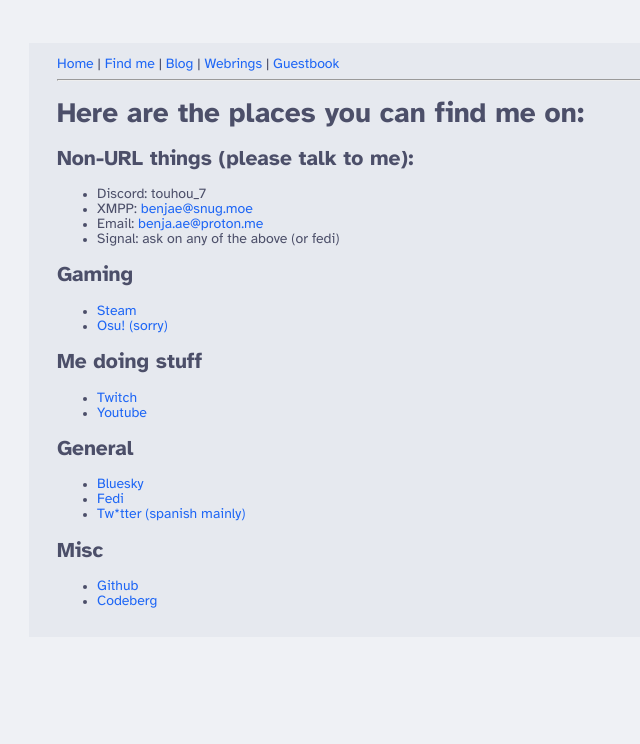
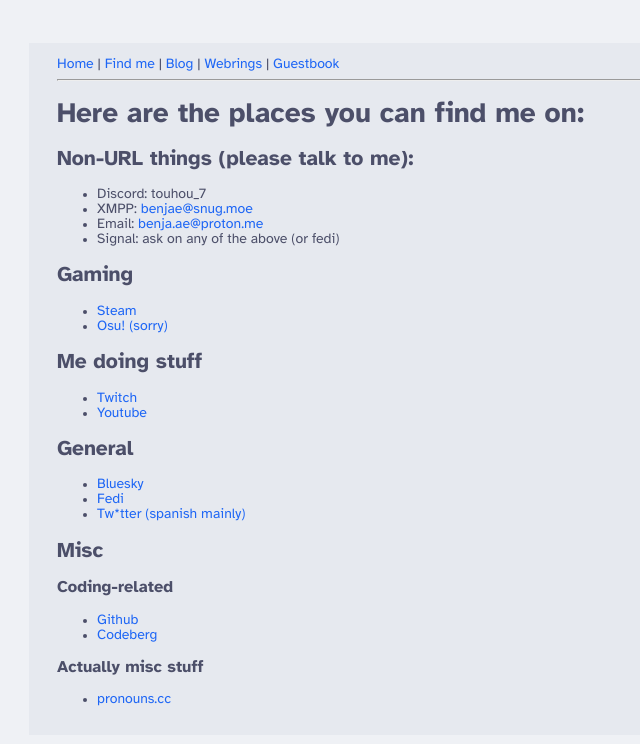
Before and after one commit to benjiae/page, an Astro site: page /where in a window 1280 px wide. Shown: the whole page, without its empty margins (14-654 px from the left). Built offline with nearby package versions, Linux system fonts and the light colour scheme; Astro itself is replaced by a stand-in of ours.

Commit message:
idk some updates

```diff
--- a/package.json
+++ b/package.json
@@ -11,10 +11,10 @@
   },
   "dependencies": {
     "@astrojs/check": "^0.9.4",
-    "@astrojs/mdx": "^3.1.9",
-    "@astrojs/rss": "^4.0.9",
+    "@astrojs/mdx": "^4.0.2",
+    "@astrojs/rss": "^4.0.10",
     "@fontsource/twinkle-star": "^5.1.0",
-    "astro": "^4.16.12",
+    "astro": "^5.0.5",
     "sanitize-html": "^2.13.1",
     "typescript": "^5.7.2"
   }
--- a/src/pages/where/index.mdx
+++ b/src/pages/where/index.mdx
@@ -26,5 +26,8 @@
 - [Tw*tter (spanish mainly)](https://x.com/touhou_7)
 
 ## Misc
+### Coding-related
 - [Github](https://github.com/benjiae)
 - [Codeberg](https://codeberg.org/benjae)
+### Actually misc stuff
+- [pronouns.cc](https://pronouns.cc/@benjae)
```
Also changed, not shown: src/pages/index.mdx (+6 -4 lines), public/assets/buttons/autumn.png (added), 12 other files.
